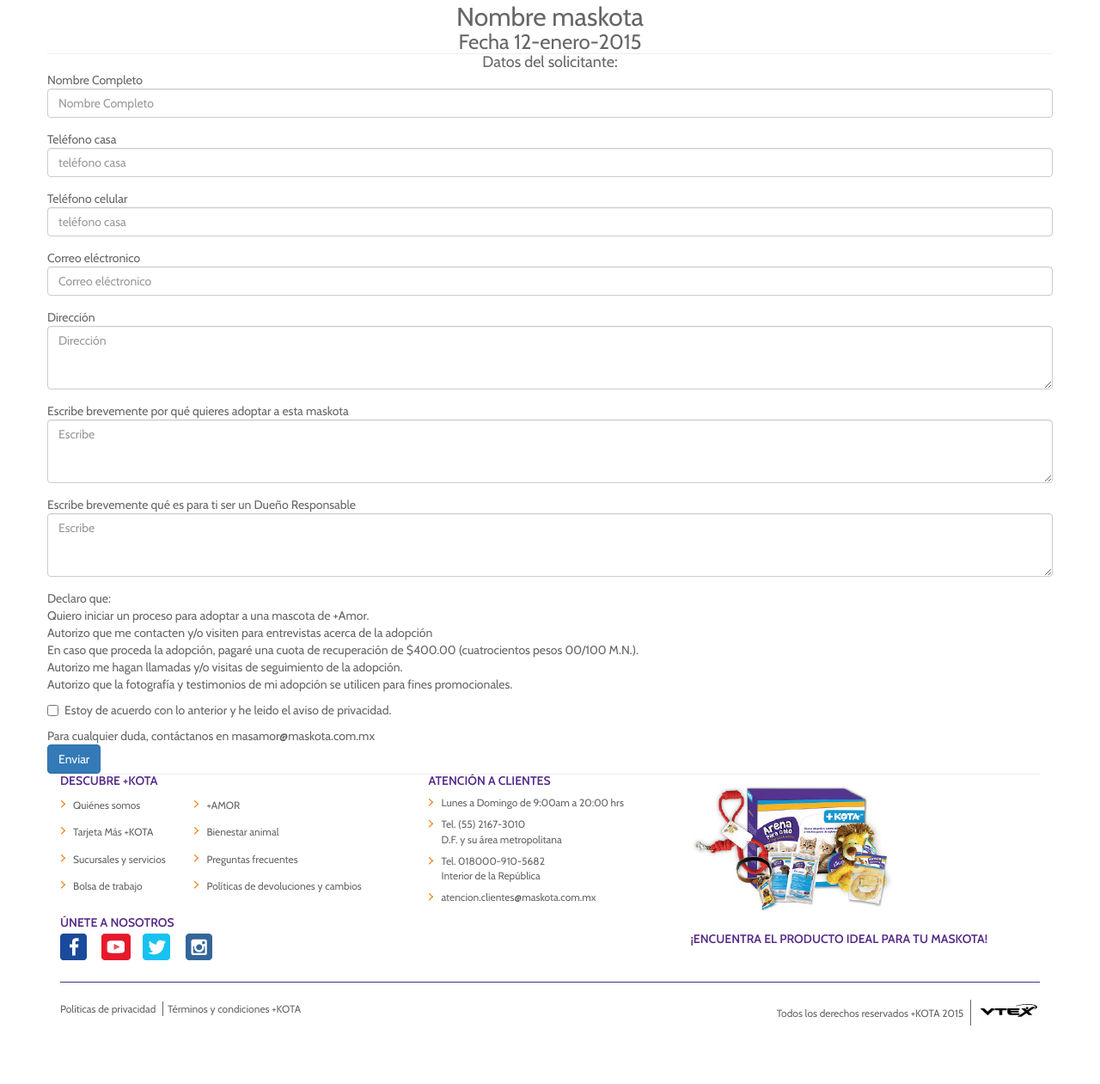
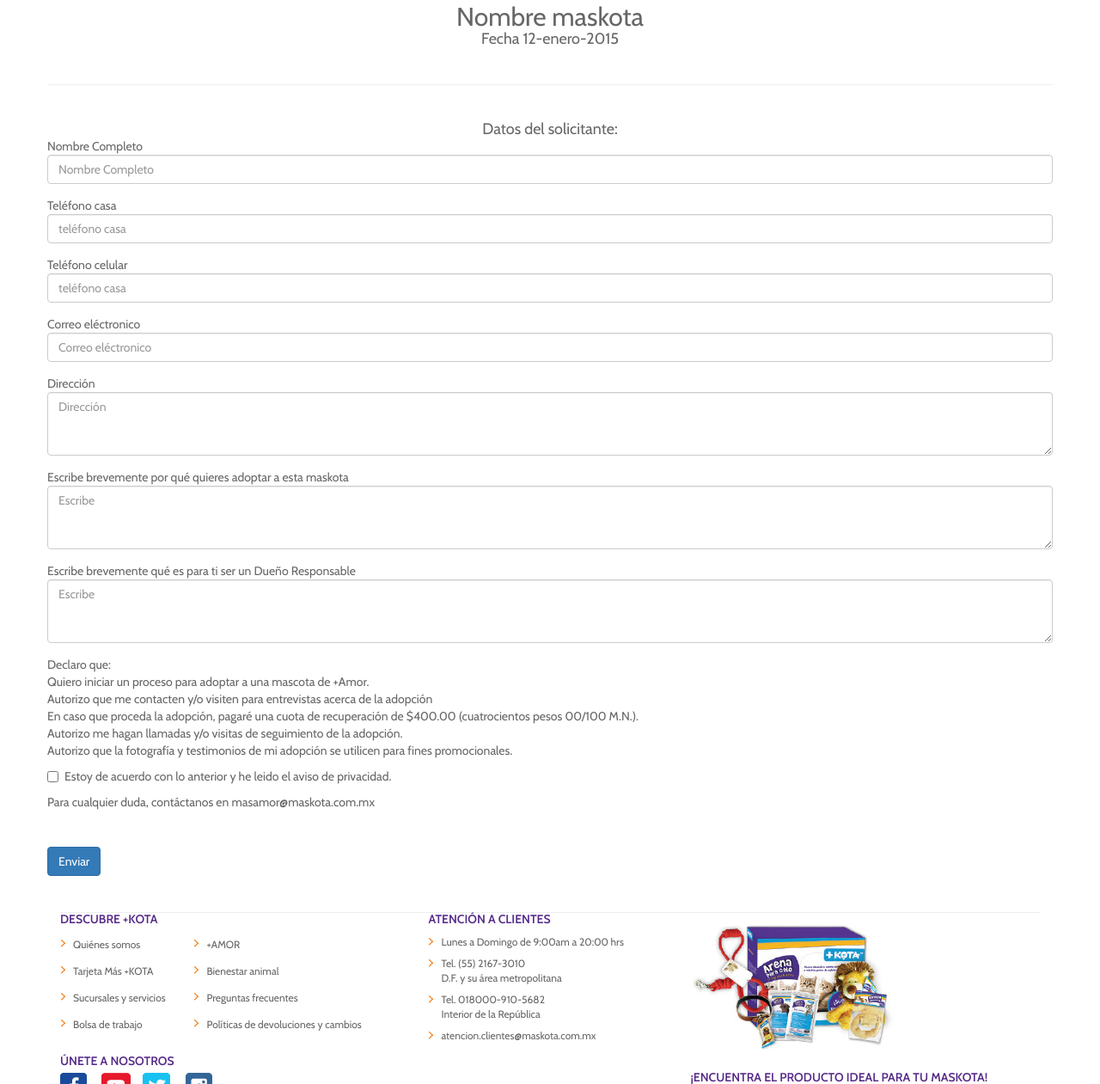
Before and after one commit to jmoralesibloom/adopcion, a plain HTML site: page formulario.html in a window 1280 px wide. Shown: the part 304-1565 px from the top of the page at 86% size. Before the commit the page ends 1517 px from the top, so only its background shows below. Drawn offline with nearby package versions, Linux system fonts and the light colour scheme; files whose address does not match are found by name.

Commit message:
formulariomejora
mejora formulario

```diff
--- a/css/portfolio-item.css
+++ b/css/portfolio-item.css
@@ -33,6 +33,9 @@ body {
 .espacios li{
 	margin:1em 0;
 }
+.espaciado{
+  height: 3em;
+}
 
 footer {
     margin: 50px 0;
--- a/formulario.html
+++ b/formulario.html
@@ -621,8 +621,10 @@
         <!-- /.row -->
         <div class="row">
         	<h2 class="text-center">Nombre maskota</h2>
-        	<h3 class="text-center">Fecha 12-enero-2015</h3>
+        	<h4 class="text-center">Fecha 12-enero-2015</h4>
+        	<div class="espaciado"></div>
         	<hr>
+        	<div class="espaciado"></div>
         	<h4 class="text-center">Datos del solicitante:</h4>
 			        <form>
                       <div class="form-group">
@@ -653,7 +655,7 @@
                         <label for="fecha">Escribe brevemente qué es para ti ser un <strong>Dueño Responsable</strong></label>
                         <textarea class="form-control" rows="3" placeholder="Escribe"></textarea>
                       </div>
-                      Declaro que:
+                      <p>Declaro que:</p>
                       	<p>Quiero iniciar un proceso para adoptar a una mascota de +Amor.</p>
                       	<p>Autorizo que me contacten y/o visiten para entrevistas acerca de la adopción</p>
 							<p>En caso que proceda la adopción, pagaré una cuota de recuperación de $400.00 (cuatrocientos pesos 00/100 M.N.).</p>
@@ -666,8 +668,10 @@
                         </label>
                       </div>
                        <p>Para cualquier duda, contáctanos en <a href="mailto:masamor@maskota.com.mx">masamor@maskota.com.mx</a></p>
+                       <div class="espaciado"></div>
                       <button type="submit" class="btn btn-primary">Enviar</button>
                     </form>
+                    <div class="espaciado"></div>
         </div>
 
         <!-- /.row -->
```
